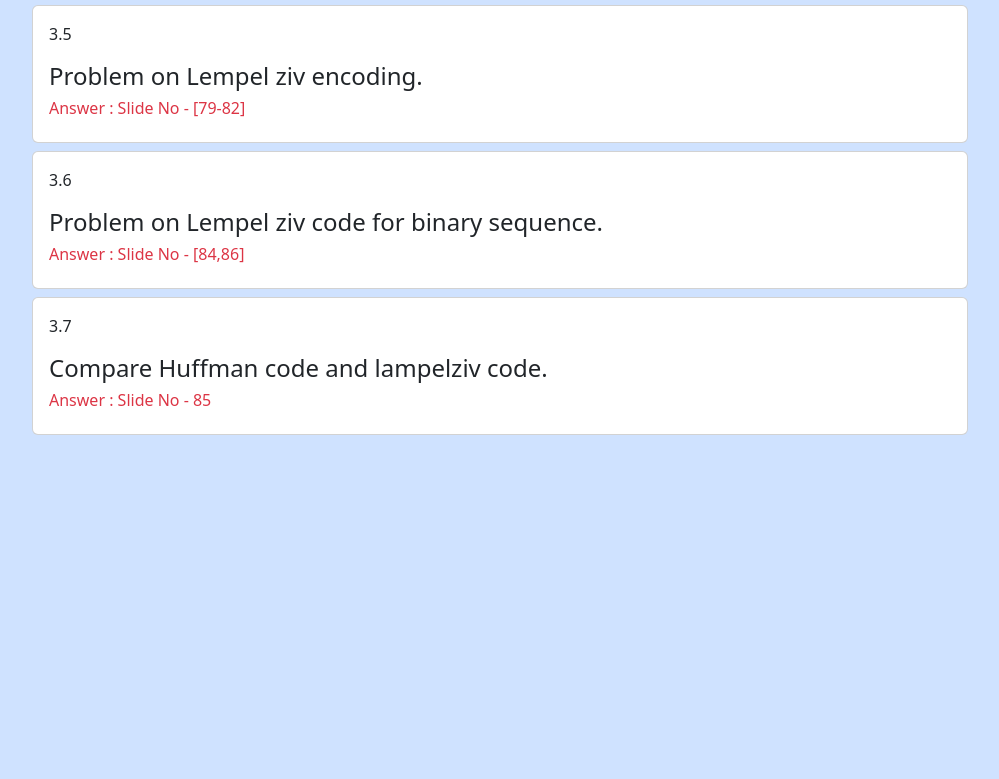
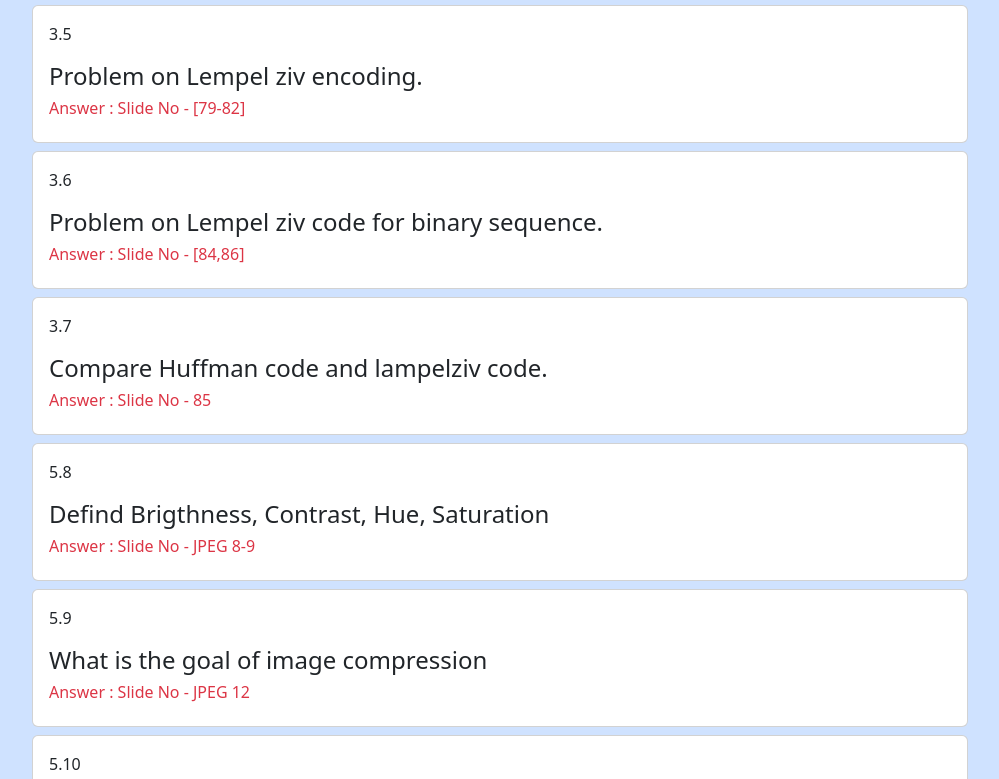
Before and after one commit to ichbintanvir/pmscs-676, a plain HTML site: page index.html in a window 1280 px wide. Shown: the part 2021-2800 px from the top of the page, without its empty margins (140-1139 px from the left). Before the commit the page ends 2464 px from the top, so only its background shows below. Drawn offline with nearby package versions, Linux system fonts and the light colour scheme.

Commit message:
add 5th class questions

```diff
--- a/index.html
+++ b/index.html
@@ -4,7 +4,7 @@
 <head>
     <meta charset="utf-8">
     <meta name="viewport" content="width=device-width, initial-scale=1">
-    <title>Bootstrap demo</title>
+    <title>PMSCS-676</title>
     <link href="https://cdn.jsdelivr.net/npm/bootstrap@5.3.2/dist/css/bootstrap.min.css" rel="stylesheet"
         integrity="sha384-T3c6CoIi6uLrA9TneNEoa7RxnatzjcDSCmG1MXxSR1GAsXEV/Dwwykc2MPK8M2HN" crossorigin="anonymous">
 </head>
@@ -20,6 +20,7 @@
         <div id="questions"></div>
     </div>
     <script src="questions.js"></script>
+    <!-- <script src="arr.js"></script> -->
     <script src="https://cdn.jsdelivr.net/npm/bootstrap@5.3.2/dist/js/bootstrap.bundle.min.js"
         integrity="sha384-C6RzsynM9kWDrMNeT87bh95OGNyZPhcTNXj1NW7RuBCsyN/o0jlpcV8Qyq46cDfL"
         crossorigin="anonymous"></script>
--- a/questions.js
+++ b/questions.js
@@ -89,6 +89,24 @@ const list = [
         question: 'Compare Huffman code and lampelziv code.',
         slide: '85'
     },
+    {
+        Lecture: '5',
+        question_no: '8',
+        question: 'Defind Brigthness, Contrast, Hue, Saturation',
+        slide: 'JPEG 8-9'
+    },
+    {
+        Lecture: '5',
+        question_no: '9',
+        question: 'What is the goal of image compression',
+        slide: 'JPEG 12'
+    },
+    {
+        Lecture: '5',
+        question_no: '10',
+        question: 'Compare lossless and Lossy compression.',
+        slide: 'JPEG 13'
+    },
 ];
 
 const questions = document.getElementById('questions');
```
